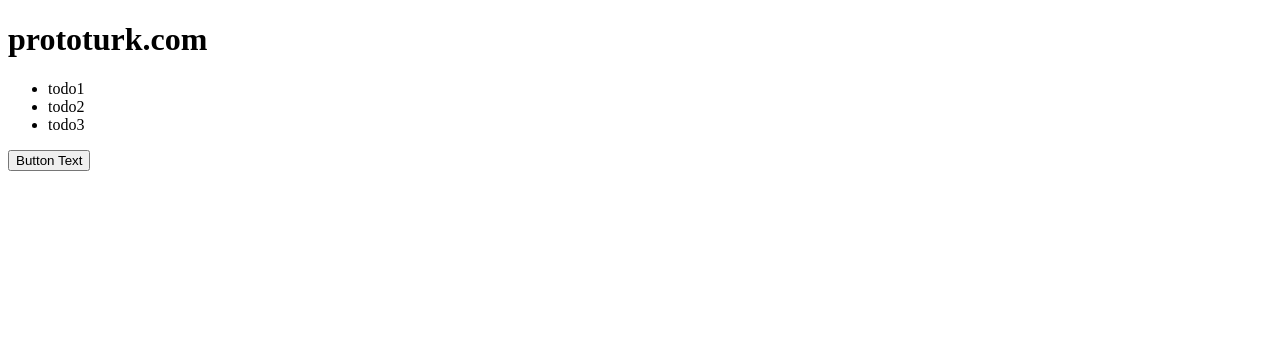
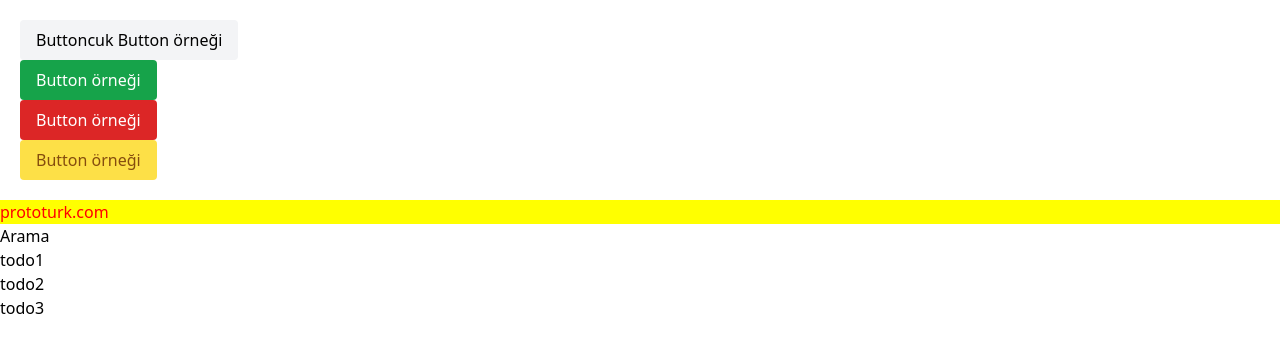
Before and after one commit to halilenesozdemir/Basic-React-Projects, a React (Create React App) app in the folder protoreactproje/: page / in a window 1280 px wide. Shown: the top 352 px of the page. Built offline with nearby package versions, Linux system fonts and the light colour scheme.

Commit message:
Props and destructuring issue handled.

```diff
--- /dev/null
+++ b/package.json
@@ -0,0 +1,5 @@
+{
+  "dependencies": {
+    "classnames": "^2.3.1"
+  }
+}
--- a/protoreactproje/src/App.js
+++ b/protoreactproje/src/App.js
@@ -1,38 +1,18 @@
-import './style.scss';
-import { createElement } from 'react';
-
-function Button(props) {
-  return <button>{props.text}</button>;
-}
+import './tailwind.css';
+import Button from './components/Button';
 
 function App() {
   const todos = ['todo1', 'todo2', 'todo3'];
-  const h1 = createElement('h1', null, 'prototurk.com');
-  const ul = createElement(
-    'ul',
-    null,
-    todos.map(todo => createElement('li', null, todo))
-  );
-  const button = createElement(Button, {
-    text: 'Button Text',
-  });
-
-  return createElement(
-    'main',
-    {
-      className: 'test',
-      id: 'main',
-    },
-    h1,
-    ul,
-    button
-  );
-
-  const name = 'Tayfun';
 
   return (
     <>
-      <Button text='merhaba button'></Button>
+      <div style={{ padding: 20 }}>
+        <Button text='Button örneği'>Buttoncuk</Button>
+        <Button text='Button örneği' variant='success' />
+        <Button text='Button örneği' variant='danger' />
+        <Button text='Button örneği' variant='warning' />
+      </div>
+
       <main id='main' className='test'>
         <h1 style={{ color: 'red', backgroundColor: 'yellow' }} tabIndex='3'>
           prototurk.com
@@ -41,7 +21,6 @@
           Arama
         </label>
         <input type='text' id='search' tabIndex='1' />
-        {name.toUpperCase()}
         <ul>
           {todos.map((todo, index) => (
             <li key={index}>{todo}</li>
--- /dev/null
+++ b/protoreactproje/src/components/Button.js
@@ -0,0 +1,21 @@
+import classNames from 'classnames';
+
+function Button({ children, text, variant = 'default' }) {
+  return (
+    <>
+      <button
+        className={classNames({
+          'p-4 h-10 flex items-center rounded': true,
+          'bg-gray-100': variant === 'default',
+          'bg-green-600 text-white': variant === 'success',
+          'bg-red-600 text-white': variant === 'danger',
+          'bg-yellow-300 text-yellow-800': variant === 'warning',
+        })}
+      >
+        {children} {text}
+      </button>
+    </>
+  );
+}
+
+export default Button;
```
Also changed, not shown: 1 other file (tests, documents, lock files or other folders).
